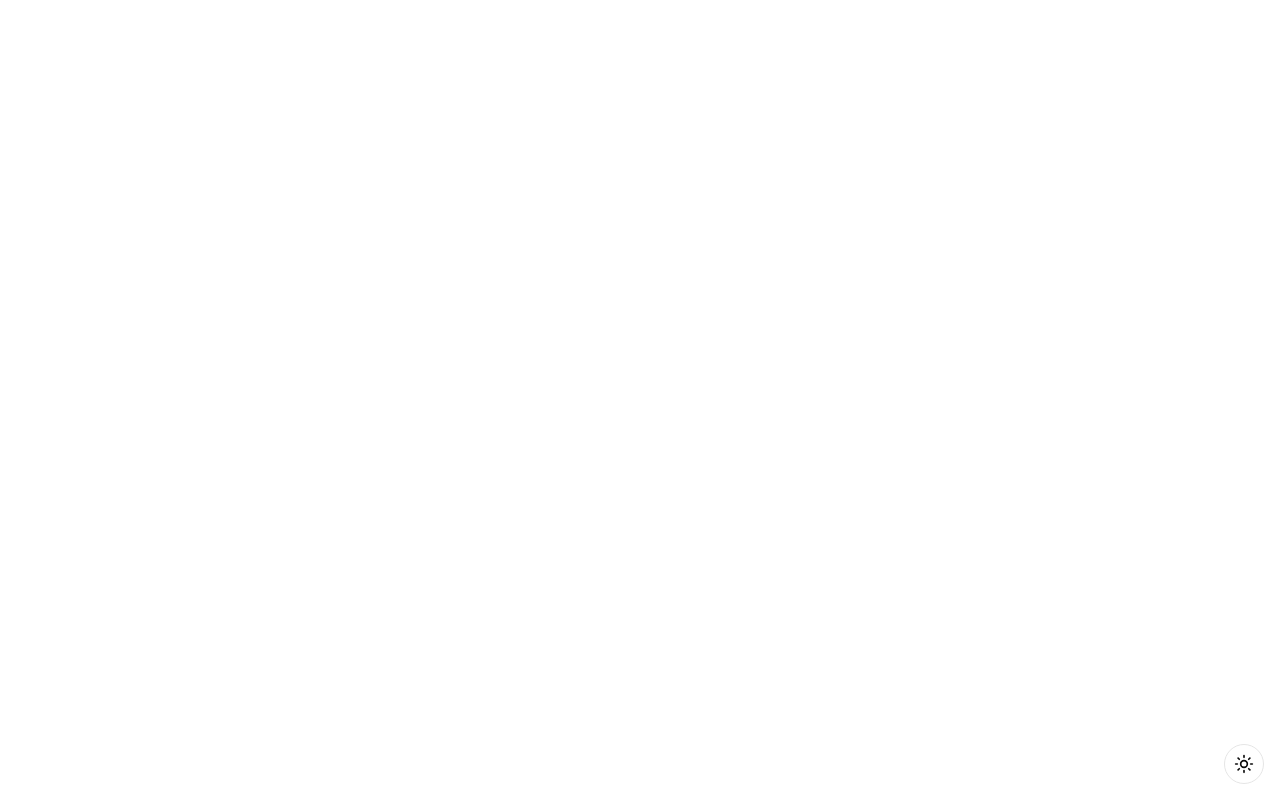
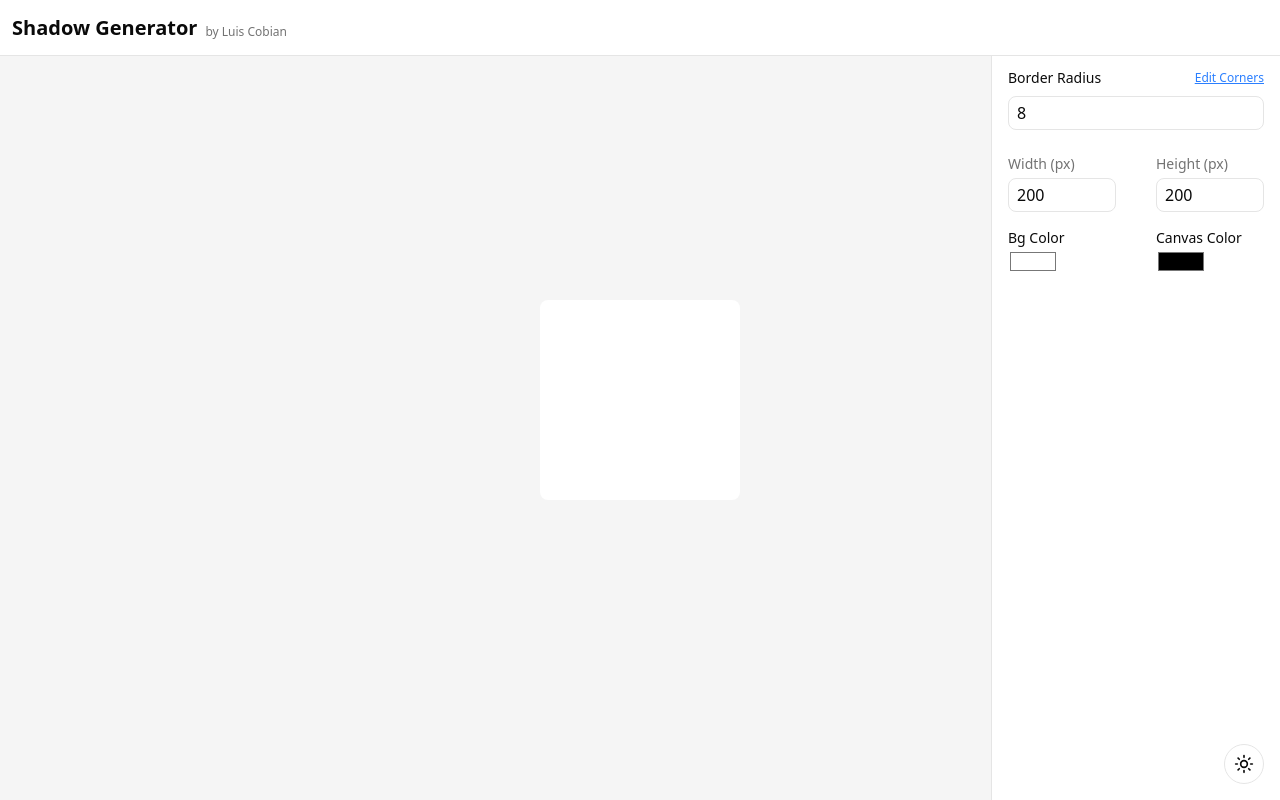
Before and after one commit to IsluCobian/shadows, a Next.js app: page / in a window 1280 px wide. Built offline with nearby package versions, Linux system fonts and the light colour scheme.

Commit message:
feat: implement BoxControls and EditableBox components for dynamic styling

```diff
--- a/src/app/page.tsx
+++ b/src/app/page.tsx
@@ -1,3 +1,36 @@
+"use client"
+import BoxControls from "@/components/BoxControls"
+import EditableBox from "@/components/EditableBox"
+import Header from "@/components/Header"
+import { useState } from "react"
+
 export default function Home() {
-  return <div className="flex h-screen w-full"></div>;
+  const [boxStyles, setBoxStyles] = useState({
+    width: 200,
+    height: 200,
+    backgroundColor: "#ffffff",
+    borderRadius: {
+      topLeft: 8,
+      topRight: 8,
+      bottomRight: 8,
+      bottomLeft: 8,
+    },
+    canvasColor: "var(--muted)",
+  })
+  return (
+    <div
+      className="bg-muted flex h-dvh w-full"
+      style={{ backgroundColor: boxStyles.canvasColor }}
+    >
+      <Header />
+      <div className="flex w-full flex-col items-center justify-center gap-4 md:flex-row">
+        <div className="flex flex-1 items-center justify-center">
+          <EditableBox styles={boxStyles} />
+        </div>
+        <div className="bg-card flex w-full justify-center p-6 md:absolute md:inset-y-0 md:right-0 md:mt-14 md:w-auto md:border-l md:p-3 md:px-4">
+          <BoxControls styles={boxStyles} setStyles={setBoxStyles} />
+        </div>
+      </div>
+    </div>
+  )
 }
--- /dev/null
+++ b/src/components/BorderRadiusControl.tsx
@@ -0,0 +1,77 @@
+import React, { useRef, useState } from "react"
+import DraggableInput from "./DraggableInput"
+
+type Radius = {
+  topLeft: number
+  topRight: number
+  bottomRight: number
+  bottomLeft: number
+}
+
+type Props = {
+  value: Radius
+  onChange: (newRadius: Radius) => void
+}
+
+export default function BorderRadiusControl({ value, onChange }: Props) {
+  const [expanded, setExpanded] = useState(false)
+
+  const allEqual =
+    value.topLeft === value.topRight &&
+    value.topRight === value.bottomRight &&
+    value.bottomRight === value.bottomLeft
+
+  const sharedValue = allEqual ? value.topLeft : ""
+
+  const updateAll = (val: number) => {
+    onChange({
+      topLeft: val,
+      topRight: val,
+      bottomRight: val,
+      bottomLeft: val,
+    })
+  }
+
+  return (
+    <div className="flex flex-col gap-2">
+      <div className="flex items-center justify-between">
+        <label className="text-sm font-medium">Border Radius</label>
+        <button
+          className="text-xs text-blue-500 underline dark:text-blue-400"
+          onClick={() => setExpanded(!expanded)}
+        >
+          {expanded ? "Collapse" : "Edit Corners"}
+        </button>
+      </div>
+
+      <DraggableInput
+        value={sharedValue || 0}
+        onChange={updateAll}
+        className="text-foreground w-full cursor-ew-resize rounded-md border px-2 py-1 text-base"
+      />
+      <div
+        className="grid grid-rows-[0fr] overflow-hidden transition-all duration-400 ease-in-out data-open:grid-rows-[1fr]"
+        data-open={expanded ? "" : undefined}
+      >
+        <div className="min-h-0">
+          <div className="grid grid-cols-2 gap-2 text-sm">
+            {(
+              ["topLeft", "topRight", "bottomRight", "bottomLeft"] as const
+            ).map((corner) => (
+              <label key={corner} className="flex flex-col">
+                {corner.replace(/([A-Z])/g, " $1")}
+                <DraggableInput
+                  value={value[corner]}
+                  onChange={(newVal) =>
+                    onChange({ ...value, [corner]: newVal })
+                  }
+                  className="text-foreground w-full cursor-ew-resize rounded-md border px-2 py-1 text-base"
+                />
+              </label>
+            ))}
+          </div>
+        </div>
+      </div>
+    </div>
+  )
+}
--- /dev/null
+++ b/src/components/BoxControls.tsx
@@ -0,0 +1,87 @@
+import { useRef } from "react"
+import BorderRadiusControl from "./BorderRadiusControl"
+import DraggableInput from "./DraggableInput"
+
+interface BoxControlsProps {
+  styles: {
+    borderRadius: {
+      topLeft: number
+      topRight: number
+      bottomRight: number
+      bottomLeft: number
+    }
+    width: number
+    height: number
+    backgroundColor: string
+    canvasColor: string
+  }
+  setStyles: React.Dispatch<
+    React.SetStateAction<{
+      borderRadius: {
+        topLeft: number
+        topRight: number
+        bottomRight: number
+        bottomLeft: number
+      }
+      width: number
+      height: number
+      backgroundColor: string
+      canvasColor: string
+    }>
+  >
+}
+export default function BoxControls({ styles, setStyles }: BoxControlsProps) {
+  return (
+    <div className="flex w-64 flex-col gap-4">
+      <BorderRadiusControl
+        value={styles.borderRadius}
+        onChange={(newRadius) =>
+          setStyles((s) => ({ ...s, borderRadius: newRadius }))
+        }
+      />
+      <div className="text-muted-foreground flex items-center justify-between gap-10 text-sm">
+        <label className="flex flex-1/2 flex-col gap-1">
+          Width (px)
+          <DraggableInput
+            max={1000}
+            value={styles.width}
+            onChange={(val) => setStyles((s) => ({ ...s, width: val }))}
+            className="text-foreground w-full cursor-ew-resize rounded-md border px-2 py-1 text-base"
+          />
+        </label>
+
+        <label className="flex flex-1/2 flex-col gap-1">
+          Height (px)
+          <DraggableInput
+            max={1000}
+            value={styles.height}
+            onChange={(val) => setStyles((s) => ({ ...s, height: val }))}
+            className="text-foreground w-full cursor-ew-resize rounded-md border px-2 py-1 text-base"
+          />
+        </label>
+      </div>
+      <div className="flex items-center justify-between gap-10 text-sm">
+        <label className="flex w-full flex-col">
+          Bg Color
+          <input
+            type="color"
+            value={styles.backgroundColor}
+            onChange={(e) =>
+              setStyles((s) => ({ ...s, backgroundColor: e.target.value }))
+            }
+          />
+        </label>
+        <label className="flex w-full flex-col">
+          Canvas Color
+          <input
+            type="color"
+            value={styles.canvasColor}
+            onChange={(e) =>
+              setStyles((s) => ({ ...s, canvasColor: e.target.value }))
+            }
+          />
+        </label>
+      </div>
+    </div>
+  )
+}
--- /dev/null
+++ b/src/components/EditableBox.tsx
@@ -0,0 +1,31 @@
+interface EditableBoxProps {
+  styles: {
+    borderRadius: {
+      topLeft: number
+      topRight: number
+      bottomRight: number
+      bottomLeft: number
+    }
+    width: number
+    height: number
+    backgroundColor: string
+  }
+  classname?: string
+}
+
+export default function EditableBox({ styles }: EditableBoxProps) {
+  return (
+    <div
+      style={{
+        borderTopLeftRadius: styles.borderRadius.topLeft,
+        borderTopRightRadius: styles.borderRadius.topRight,
+        borderBottomRightRadius: styles.borderRadius.bottomRight,
+        borderBottomLeftRadius: styles.borderRadius.bottomLeft,
+        width: styles.width,
+        height: styles.height,
+        backgroundColor: styles.backgroundColor,
+        padding: 12,
+      }}
+    />
+  )
+}
```
